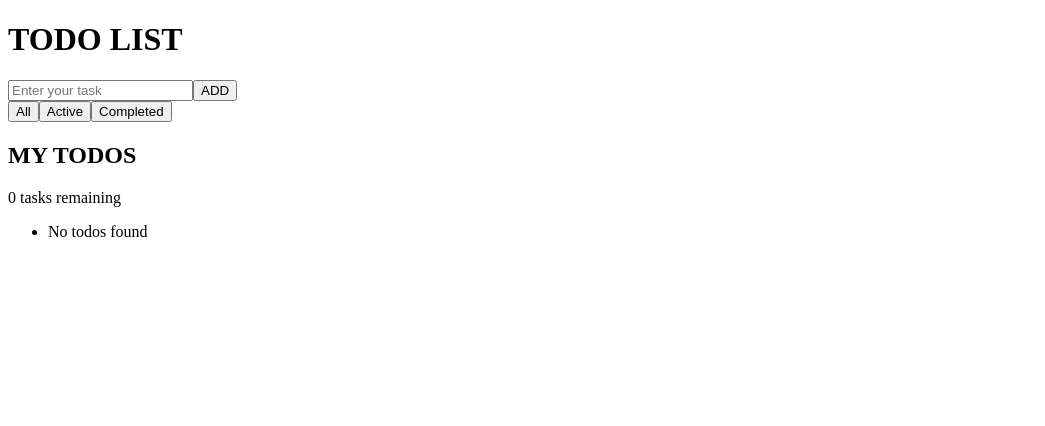
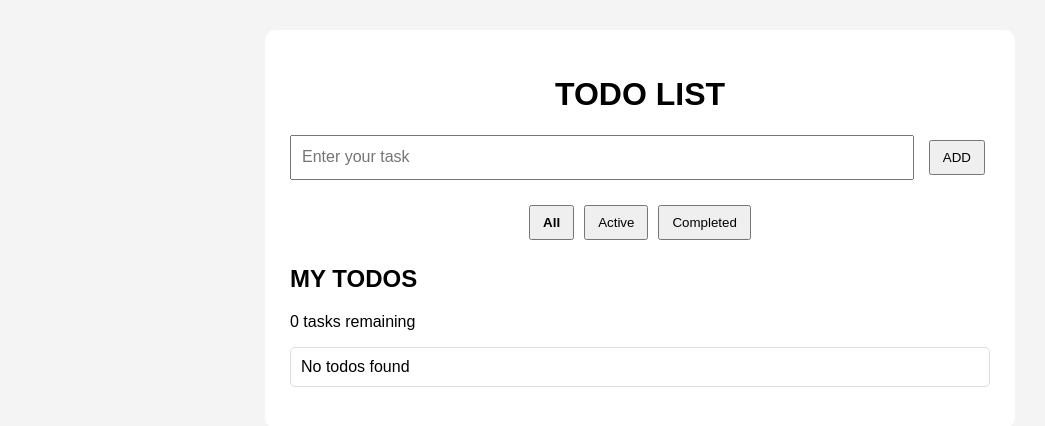
Before and after one commit to Ramulatejavardhan/react-Todolist-, a React (Vite) app in the folder Todolist/: page / in a window 1280 px wide. Shown: the top 426 px of the page, without its empty margins (0-1045 px from the left). Built offline with nearby package versions, Linux system fonts and the light colour scheme.

Commit message:
style updt

```diff
--- a/Todolist/src/index.css
+++ b/Todolist/src/index.css
@@ -0,0 +1,65 @@
+body {
+    font-family: Arial, sans-serif;
+    margin: 0;
+    padding: 30px;
+    background: #f4f4f4;
+}
+
+.todo-container {
+    max-width: 700px;
+    margin: auto;
+    background: white;
+    padding: 25px;
+    border-radius: 10px;
+}
+
+h1 {
+    text-align: center;
+}
+
+.add-section {
+    display: flex;
+    gap: 10px;
+}
+
+.add-section input {
+    flex: 1;
+    padding: 10px;
+    font-size: 16px;
+}
+
+button {
+    padding: 8px 12px;
+    margin: 5px;
+    cursor: pointer;
+}
+
+.filters {
+    margin-top: 20px;
+    text-align: center;
+}
+
+.active-filter {
+    font-weight: bold;
+}
+
+ul {
+    padding: 0;
+    list-style: none;
+}
+
+li {
+    margin: 10px 0;
+    padding: 10px;
+    border: 1px solid #ddd;
+    border-radius: 5px;
+}
+
+.completed {
+    text-decoration: line-through;
+    opacity: 0.6;
+}
+
+li span {
+    margin-right: 10px;
+}
```
